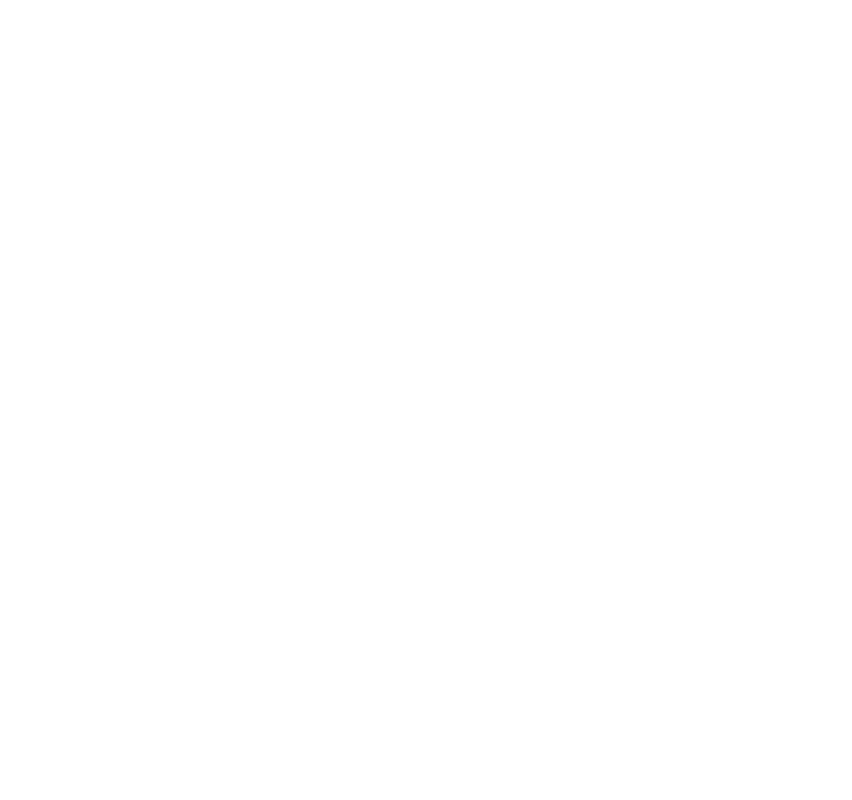
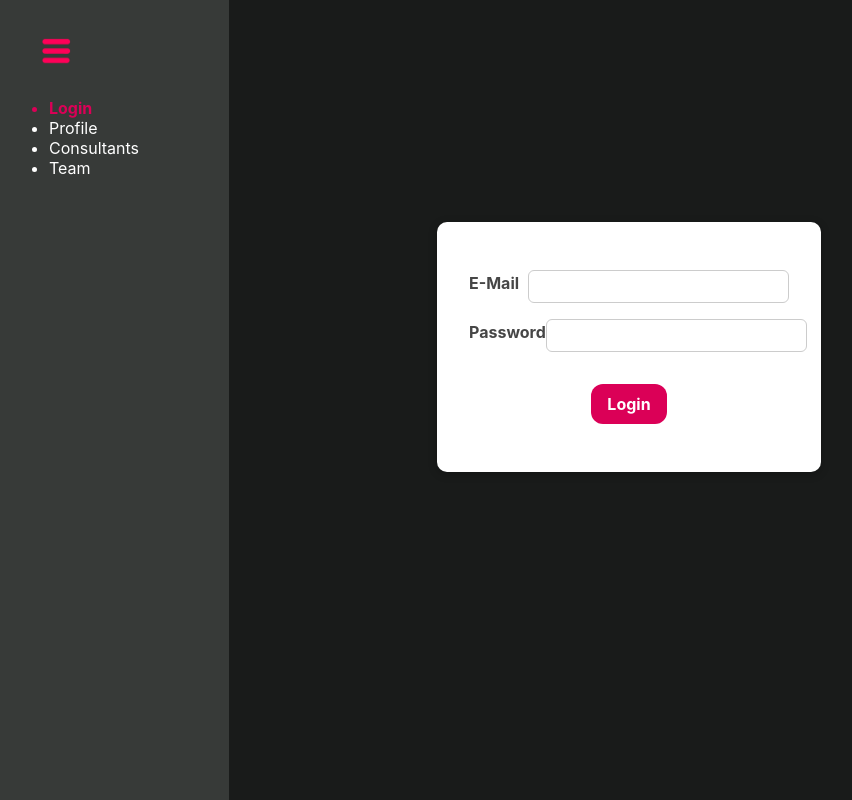
Before and after one commit to TuukkaJA/project-pinja, a React (Create React App) app: page /login in a window 1280 px wide. Before the commit this address had no page. Shown: the whole page, without its empty margins (11-863 px from the left). Built offline with nearby package versions, Linux system fonts and the light colour scheme.

Commit message:
Added login page

```diff
--- a/src/App.js
+++ b/src/App.js
@@ -1,19 +1,38 @@
-import React, { useState } from 'react';
+import React, { useState, useEffect } from 'react';
 import {BrowserRouter, Routes, Route } from 'react-router-dom';
 import Consultants from './pages/Consultants';
 import Profile from './pages/Profile';
+import Login from './components/Login/Login';
 
 function App() {
   const [isSidebarOpen, setSidebarOpen] = useState(false);
   const [searchTerm, setSearchTerm] = useState('');
-  const [consultants, setConsultants] = useState([
-    { id: 1, name: 'John', surname: 'Doe', position: 'Senior Consultant', experienceyears: 'Experience: 19y', cvLink: '/path-to-john-cv.pdf' },
-  ]);
+  const [isLoggedIn, setIsLoggedIn] = useState(false);
+  const[loggedInUser, setLoggedInUser] = useState('');
+
+  useEffect(() => {
+    const logInfo = localStorage.getItem('isLoggedIn');
+
+    if (logInfo === '1') {
+      setIsLoggedIn(true);
+    }
+  }, []);
+
+  const loginHandler = (email, password) => {
+    localStorage.setItem('isLoggedIn', '1');
+    setIsLoggedIn(true);
+    setLoggedInUser(email);
+  };
+
+  const logoutHandler = () => {
+    localStorage.removeItem('isLoggedIn');
+    setIsLoggedIn(false);
+  };
 
   return (
-
       <BrowserRouter>
         <Routes>
+          <Route path="/login" element={<Login onLogin={loginHandler}/>} />
           <Route index element={<Consultants />} />
           <Route path="/consultants" element={<Consultants />} />
           <Route path="/profile" element={<Profile />} />
--- a/src/components/ConsultantCard/ConsultantCard.css
+++ b/src/components/ConsultantCard/ConsultantCard.css
@@ -33,7 +33,8 @@
 }
 
 .download-CV:hover {
-    color: #810034;
+    color: #ffffff;
+    background-color: #db0057;
 }
 
 .consultant-card {
--- /dev/null
+++ b/src/components/Login/Login.css
@@ -0,0 +1,106 @@
+body {
+    background-color: #191b1a;
+}
+
+.login {
+    display: flex;
+    flex-direction: column;
+    width: 90%;
+    max-width: 20rem;
+    margin: 10rem auto;
+    padding: 2rem;
+    background: rgb(255, 255, 255);
+    box-shadow: 0 2px 8px rgba(0, 0, 0, 0.26);
+    border-radius: 10px;
+  }
+
+  .control {
+    margin: 1rem 0;
+    display: flex;
+    align-items: stretch;
+    flex-direction: column;
+  }
+
+   button {
+    font: inherit;
+    cursor: pointer;
+    padding: 1rem 2rem;
+    border: none;
+    background-color: transparent;
+    color: white;
+    border-radius: 12px;
+    width: 50px;
+    display: flex;
+    align-items: center;
+  }
+
+   button:hover,
+   button:active {
+    background-color: none;
+    border-color: none;
+  }
+
+   button img {
+    width: 30px;
+    height: 30px;
+  }
+
+  .control label,
+  .control input {
+    display: block;
+  }
+
+  .control label {
+    font-weight: bold;
+    flex: 1;
+    color: #464646;
+    margin-bottom: 0.5rem;
+  }
+
+  .control input {
+    flex: 3;
+    font: inherit;
+    padding: 0.35rem 0.35rem;
+    border-radius: 6px;
+    border: 1px solid #ccc;
+  }
+
+  .control input:focus {
+    outline: none;
+    border-color: #4f005f;
+    background: #f6dbfc;
+  }
+
+  .control.invalid input {
+    border-color: red;
+    background: #fbdada;
+  }
+
+  .actions {
+    display: flex;
+    flex-direction: column;
+  }
+
+  .actions button {
+    color: #ffffff;
+    background-color: #db0057;
+    font-weight: bold;
+    border: none;
+    padding: 0.6rem 1rem;
+    border-radius: 12px;
+    cursor: pointer;
+    width: auto;
+    margin: 1rem auto;
+  }
+
+  .actions button:hover {
+    color: #ffffff;
+    background-color: #97013d;
+}
+
+  @media (min-width: 768px) {
+    .control {
+      align-items: center;
+      flex-direction: row;
+    }
+  }
--- /dev/null
+++ b/src/components/Login/Login.js
@@ -0,0 +1,103 @@
+import React, { useState } from 'react';
+import { useNavigate } from 'react-router-dom';
+import Sidebar from '../Sidebar/Sidebar';
+import toggleIcon from '../../toggle-icon_pink.png';
+import '../../App.css'
+import './Login.css'
+
+const Login = (props) => {
+    const [enteredEmail, setEnteredEmail] = useState('');
+    const [emailIsValid, setEmailIsValid] = useState();
+    const [enteredPassword, setEnteredPassword] = useState('');
+    const [passwordIsValid, setPasswordIsValid] = useState();
+    const [formIsValid, setFormIsValid] = useState(false);
+    const [isSidebarOpen, setSidebarOpen] = useState(true);
+    const [activeItem, setActiveItem] = useState('Login');
+    const navigate = useNavigate();
+
+    const toggleSidebar = () =>
+      setSidebarOpen((prevState) => !prevState);
+
+    const emailChangeHandler = (event) => {
+      setEnteredEmail(event.target.value);
+
+      setFormIsValid(
+        event.target.value.includes('@') && enteredPassword.trim().length > 6
+      );
+    };
+
+    const passwordChangeHandler = (event) => {
+      setEnteredPassword(event.target.value);
+
+      setFormIsValid(
+        event.target.value.trim().length > 6 && enteredEmail.includes('@')
+      );
+    };
+
+    const validateEmailHandler = () => {
+      setEmailIsValid(enteredEmail.includes('@'));
+    };
+
+    const validatePasswordHandler = () => {
+      setPasswordIsValid(enteredPassword.trim().length > 6);
+    };
+
+    const submitHandler = (event) => {
+      event.preventDefault();
+      props.onLogin(enteredEmail, enteredPassword);
+      navigate('/consultants');
+    };
+
+    return (
+      <div>
+        <button className="toggle-sidebar" onClick={toggleSidebar}>
+          <img src={toggleIcon} alt="Toggle Icon" />
+        </button>
+        <div className="login">
+            {isSidebarOpen && (
+            <Sidebar
+            isOpen={isSidebarOpen}
+            toggleSidebar={toggleSidebar}
+            activeItem={activeItem}
+            setActiveItem={setActiveItem}
+            loggedInUser={enteredEmail}
+            />)}
+          <form onSubmit={submitHandler}>
+            <div
+              className={`control ${
+        emailIsValid === false ? 'invalid' : ''
+              }`}
+            >
+              <label htmlFor="email">E-Mail</label>
+              <input
+                type="email"
+                id="email"
+                value={enteredEmail}
+                onChange={emailChangeHandler}
+                onBlur={validateEmailHandler}
+              />
+            </div>
+            <div
+        className={`control ${
+                passwordIsValid === false ? 'invalid' : ''
+              }`}
+            >
+              <label htmlFor="password">Password</label>
+              <input
+                type="password"
+                id="password"
+                value={enteredPassword}
+                onChange={passwordChangeHandler}
+                onBlur={validatePasswordHandler}
+              />
+            </div>
+            <div className='actions'>
+                <button type="submit" onClick={props.onClick} disabled={!formIsValid}>Login</button>
+            </div>
+          </form>
+        </div>
+      </div>
+      );
+    };
+
+    export default Login;
--- a/src/components/Sidebar/Sidebar.js
+++ b/src/components/Sidebar/Sidebar.js
@@ -1,9 +1,9 @@
 import React, { useState } from 'react';
 import { useNavigate } from 'react-router-dom';
 import './Sidebar.css';
-import toggleIcon from '../../toggle-icon.png';
+import toggleIcon from '../../toggle-icon_pink.png';
 
-const Sidebar = ({ isOpen, toggleSidebar, activeItem, setActiveItem }) => {
+const Sidebar = ({ isOpen, toggleSidebar, activeItem, setActiveItem, loggedInUser }) => {
 
 const navigate = useNavigate();
 
@@ -11,8 +11,8 @@
   setActiveItem(item);
   if (item === "Consultants") navigate('/consultants') ;
   if (item === "Profile") navigate('/profile');
+  if (item === "Login") navigate('/Login');
 };
-
 
   return (
     <div className={`sidebar open`}>
@@ -22,6 +22,11 @@
       </button>
       {isOpen && (
         <ul>
+          <li
+          onClick={() => handleItemClick("Login")}
+          className={activeItem === "Login" ? "active" : ""}>
+          Login
+          </li>
           <li
           onClick={() => handleItemClick("Profile")}
           className={activeItem === "Profile" ? "active" : ""}>
@@ -35,6 +40,11 @@
           <li>Team</li>
         </ul>
       )}
+      {loggedInUser && (
+        <div className="logged-in-user">
+          Logged in as: <strong>{loggedInUser}</strong>
+        </div>
+      )}
     </div>
   );
 };
```
